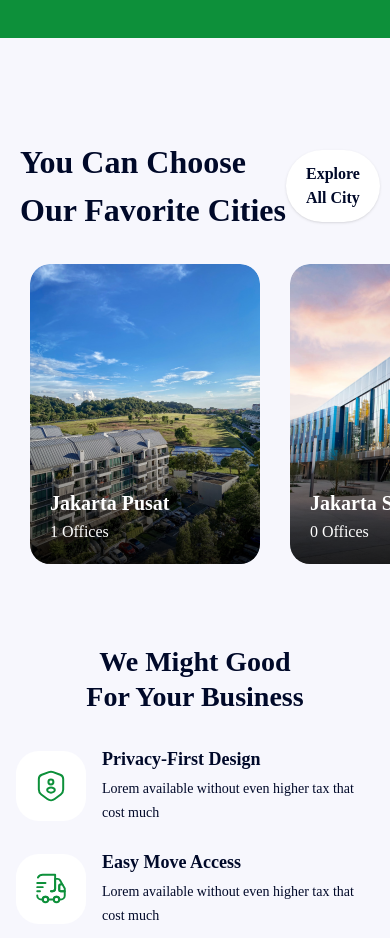
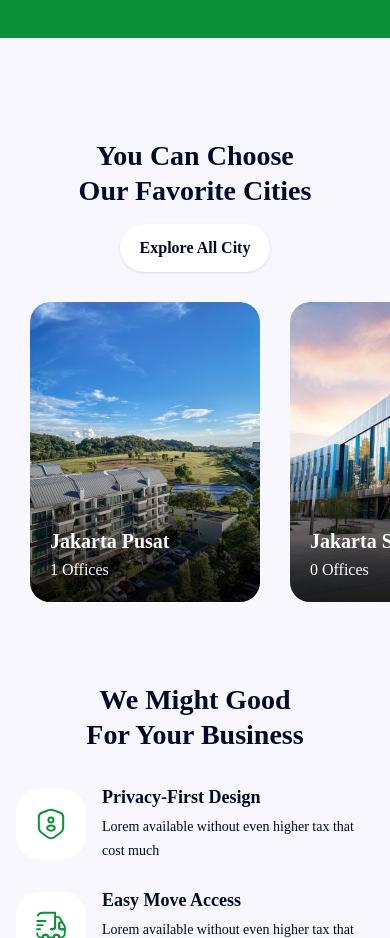
Before and after one commit to fadhillahrmdhn/KantorKu, a Next.js app: page / in a window 390 px wide. Shown: the part 1380-2318 px from the top of the page. Built offline with nearby package versions, Linux system fonts and the light colour scheme.

Commit message:
style: enhance layout and text properties for improved responsiveness in CitiesSection

```diff
--- a/src/features/cities/sections/CitiesSection.tsx
+++ b/src/features/cities/sections/CitiesSection.tsx
@@ -8,12 +8,12 @@ import { Swiper, SwiperSlide } from 'swiper/react';
 function CitiesSection() {
   return (
     <section id="Cities" className="flex flex-col gap-[30px] mt-[100px]">
-      <div className="w-full max-w-[1130px] mx-auto flex items-center justify-between px-5 lg:!px-0">
-        <h2 className="font-bold text-[32px] leading-[48px] text-nowrap ">
+      <div className="w-full max-w-[1130px] mx-auto flex flex-col md:!flex-row items-center justify-between gap-4 px-5 lg:!px-0">
+        <h2 className="font-bold text-[28px] md:!text-[32px] leading-tight md:!leading-[48px] text-center md:text-left">
           You Can Choose <br />
           Our Favorite Cities
         </h2>
-        <a href="#" className="rounded-full rounded-full !shadow-sm py-3 px-5 bg-white font-bold">
+        <a href="#" className="w-auto text-center rounded-full !shadow-sm py-3 px-5 bg-white font-bold">
           Explore All City
         </a>
       </div>
```
